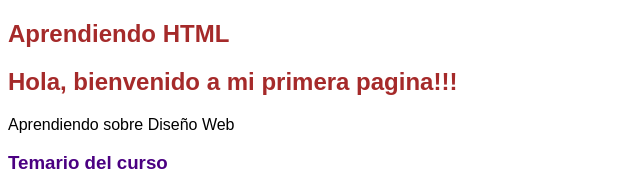
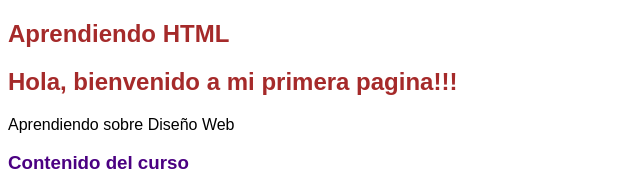
Before and after one commit to mibu617/mi_first_project, a plain HTML site: page index.html in a window 1280 px wide. Shown: the top 190 px of the page, 0-640 px from the left. Drawn offline with Linux system fonts and the light colour scheme.

Commit message:
Cambio de titulo

```diff
--- a/index.html
+++ b/index.html
@@ -22,7 +22,7 @@
     <h2 id="inicio">Aprendiendo HTML</h2>
     <h2>Hola, bienvenido a mi primera pagina!!! </h2>
     <p>Aprendiendo sobre Diseño Web</p>
-      <h3>Temario del curso</h3>
+      <h3>Contenido del curso</h3>
       <ul>
         <li><a href="index.html#titulos">Titulos HTML</a></li>
         <li><a href="index.html#textos_basicos">Etiquetas de texto basicas</a></li>
```
